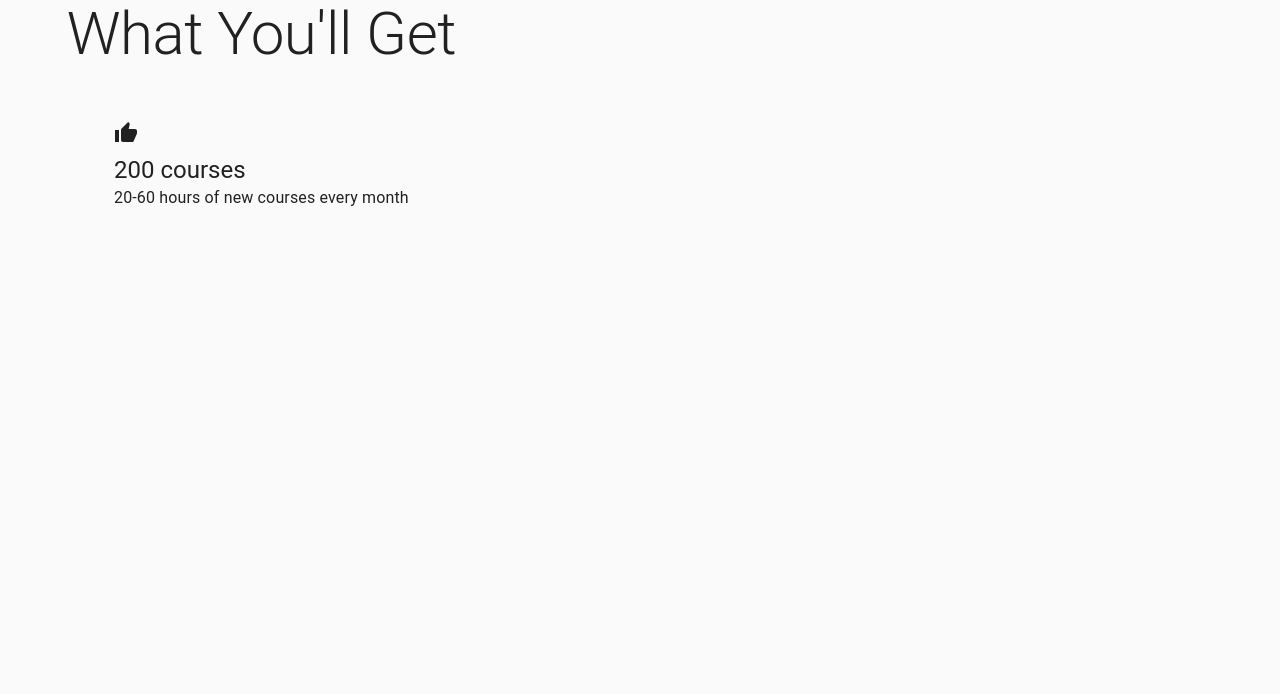
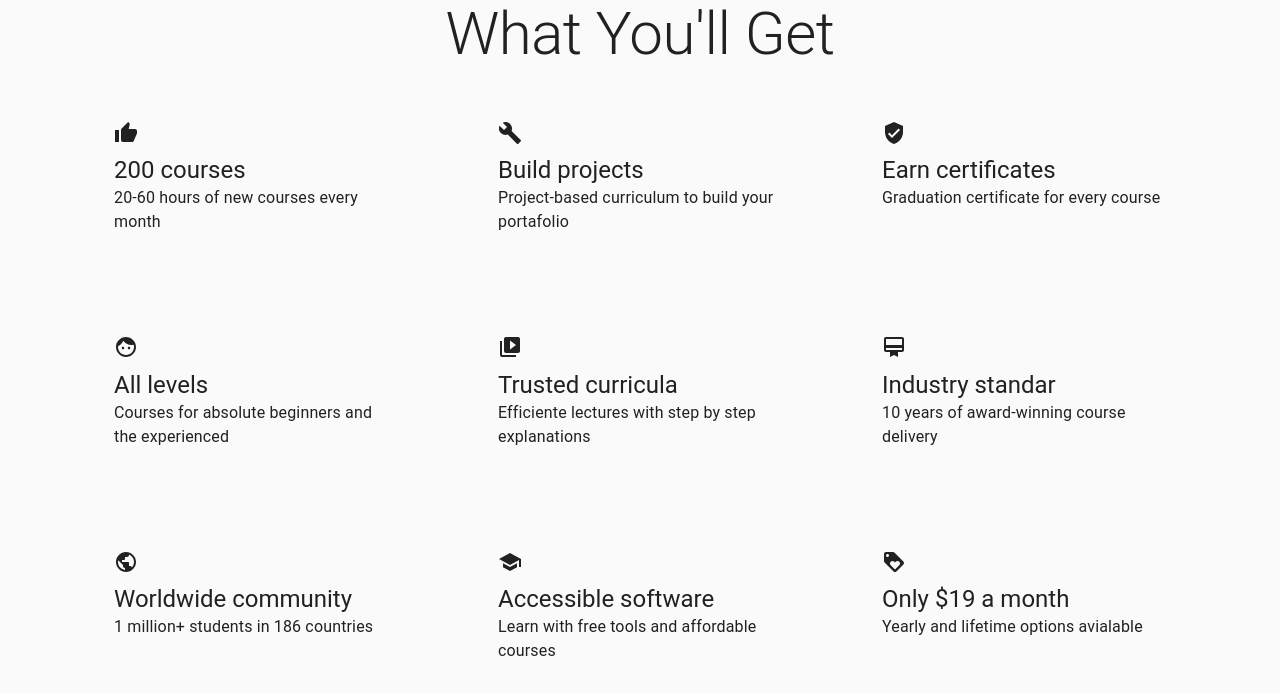
Before and after one commit to yedai13/react-materialUI, a React (Create React App) app in the folder landing-page/: page / in a window 1280 px wide. Shown: the part 742-1436 px from the top of the page. Before the commit the page ends 1122 px from the top, so only its background shows below. Built offline with nearby package versions, Linux system fonts and the light colour scheme.

Commit message:
reuse a grid item component

```diff
--- a/landing-page/src/GridLayout.js
+++ b/landing-page/src/GridLayout.js
@@ -6,11 +6,11 @@ import ProductInformation from "./ProductInformation";
 const GridLayout = () => {
   return (
     <Grid container>
-      <Grid item>
+      <Grid item lg={12}>
         <MainGridItem />
       </Grid>
 
-      <Grid item>
+      <Grid item lg={12}>
         <ProductInformation />
       </Grid>
     </Grid>
--- a/landing-page/src/ProductInformation.js
+++ b/landing-page/src/ProductInformation.js
@@ -1,5 +1,15 @@
 import { Container, Grid, Typography } from "@material-ui/core";
-import { ThumbUp } from "@material-ui/icons";
+import {
+  Build,
+  CardMembership,
+  Face,
+  Loyalty,
+  Public,
+  School,
+  ThumbUp,
+  VerifiedUser,
+  VideoLibrary,
+} from "@material-ui/icons";
 import { makeStyles } from "@material-ui/core/styles";
 import React from "react";
 import GridItem from "./GridItem";
@@ -18,12 +28,77 @@ const ProductInformation = () => {
   return (
     <Container className={mainContainer}>
       <Typography variant="h2">What You'll Get</Typography>
+
       <Grid container>
-        <Grid item>
+        <Grid item lg={4} md={12} sm={12} xs={12}>
           <GridItem
             title="200 courses"
             description="20-60 hours of new courses every month"
             icon={<ThumbUp />}
+          />
+        </Grid>
+
+        <Grid item lg={4} md={12} sm={12} xs={12}>
+          <GridItem
+            title="Build projects"
+            description="Project-based curriculum to build your portafolio"
+            icon={<Build />}
+          />
+        </Grid>
+
+        <Grid item lg={4} md={12} sm={12} xs={12}>
+          <GridItem
+            title="Earn certificates"
+            description="Graduation certificate for every course"
+            icon={<VerifiedUser />}
+          />
+        </Grid>
+
+        <Grid item lg={4} md={12} sm={12} xs={12}>
+          <GridItem
+            title="All levels"
+            description="Courses for absolute beginners and the experienced"
+            icon={<Face />}
+          />
+        </Grid>
+
+        <Grid item lg={4} md={12} sm={12} xs={12}>
+          <GridItem
+            title="Trusted curricula"
+            description="Efficiente lectures with step by step explanations"
+            icon={<VideoLibrary />}
+          />
+        </Grid>
+
+        <Grid item lg={4} md={12} sm={12} xs={12}>
+          <GridItem
+            title="Industry standar"
+            description="10 years of award-winning course delivery"
+            icon={<CardMembership />}
+          />
+        </Grid>
+
+        <Grid item lg={4} md={12} sm={12} xs={12}>
+          <GridItem
+            title="Worldwide community"
+            description="1 million+ students in 186 countries"
+            icon={<Public />}
+          />
+        </Grid>
+
+        <Grid item lg={4} md={12} sm={12} xs={12}>
+          <GridItem
+            title="Accessible software"
+            description="Learn with free tools and affordable courses"
+            icon={<School />}
+          />
+        </Grid>
+
+        <Grid item lg={4} md={12} sm={12} xs={12}>
+          <GridItem
+            title="Only $19 a month"
+            description="Yearly and lifetime options avialable"
+            icon={<Loyalty />}
           />
         </Grid>
       </Grid>
```
